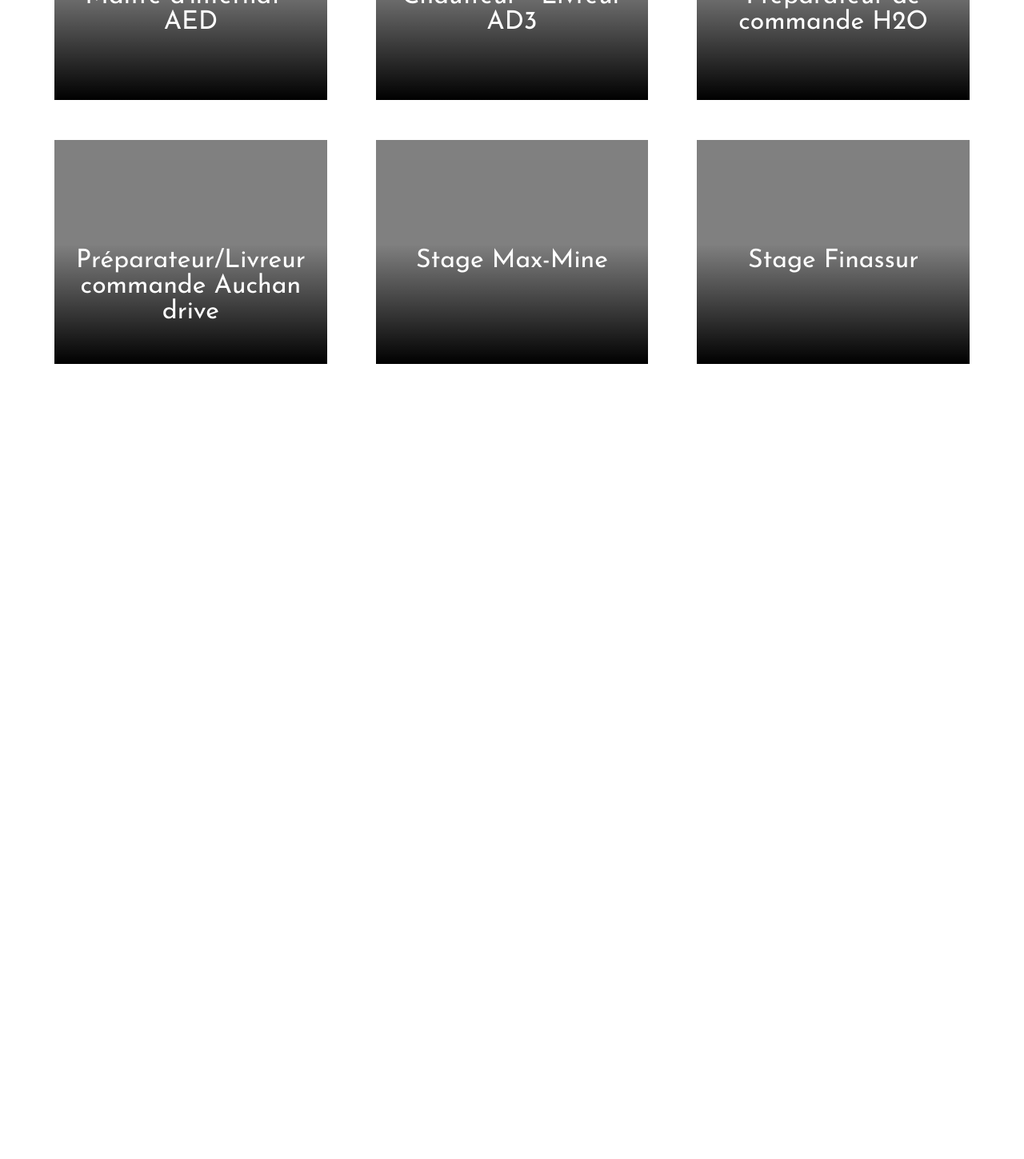
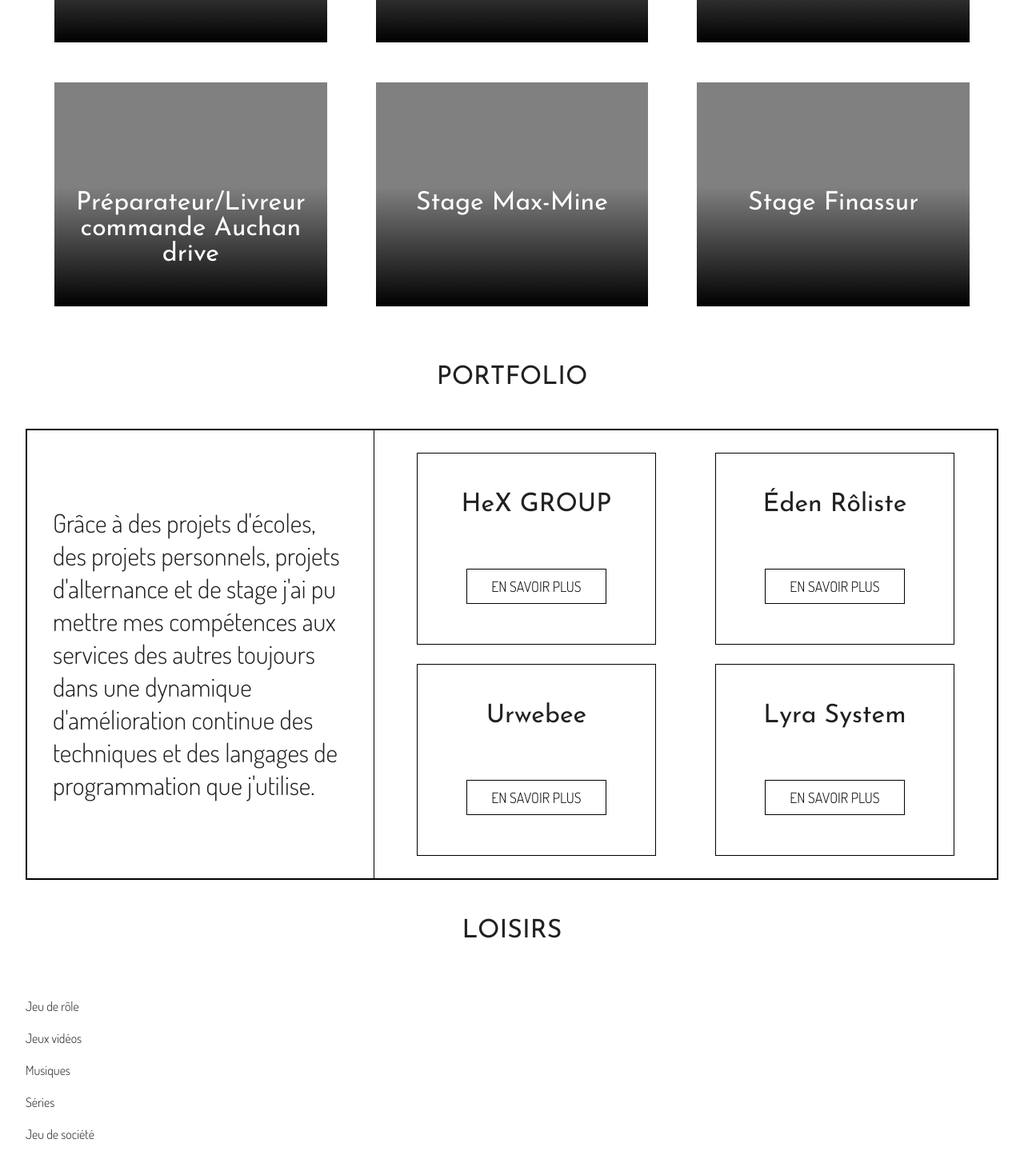
Before and after one commit to Hodash26/react_cv, a React (Create React App) app: page / in a window 1280 px wide. Shown: the part 2019-3468 px from the top of the page at 80% size. Before the commit the page ends 2515 px from the top, so only its background shows below. Built offline with nearby package versions, Linux system fonts and the light colour scheme.

Commit message:
add styles home and save before install font awesome

```diff
--- a/public/index.html
+++ b/public/index.html
@@ -1,5 +1,5 @@
 <!DOCTYPE html>
-<html lang="en">
+<html lang="fr">
   <head>
     <meta charset="utf-8" />
     <meta name="viewport" content="width=device-width, initial-scale=1" />
@@ -11,8 +11,11 @@
     <link rel="shortcut icon" href="./media/laptop.svg">
     <title>Florent Bailly - CV</title>
     <link rel="stylesheet" href="https://use.fontawesome.com/releases/v5.8.2/css/all.css">
+
   </head>
   <body>
     <div id="root"></div>
+
+
   </body>
 </html>
--- a/src/components/Navigation.js
+++ b/src/components/Navigation.js
@@ -12,7 +12,7 @@ const Navigation = () => {
                     <NavLink to="/a-propos">
                         <span>À propos</span>
                     </NavLink>
-                    <NavLink to="portfolio">
+                    <NavLink to="/portfolio">
                         <span>Portfolio</span>
                     </NavLink>
                     <NavLink to="/contact">
--- a/src/pages/Home.js
+++ b/src/pages/Home.js
@@ -1,5 +1,7 @@
 import React from 'react';
 import Navigation from '../components/Navigation';
+import { NavLink } from 'react-router-dom';
+
 
 const Home = () => {
     return (
@@ -52,7 +54,7 @@ const Home = () => {
             </div>
         </div>
 
-        <h2>PROFESSIONNEL</h2>
+        <h2 className='professional'>PROFESSIONNEL</h2>
         <h4>(En lien avec le développement)</h4>
 
         {/* HOVER CARD */}
@@ -60,7 +62,7 @@ const Home = () => {
         <div className='container-card'>
             <div className='card'>
                 <div className='con-text'>
-                    <h2 className='name-card'>Alternance HeX</h2>
+                    <h3 className='name-card'>Alternance HeX</h3>
                     <p className='date'>janvier 2020 ~ août 2020</p>
                     <p>- Developpement Wordpress</p>
                     <p>- Construction E-mailing</p>
@@ -71,7 +73,7 @@ const Home = () => {
 
             <div className='card'>
                 <div className='con-text'>
-                    <h2 className='name-card'>Stage Atos</h2>
+                    <h3 className='name-card'>Stage Atos</h3>
                     <p className='date'>novembre 2019 ~ avril 2020</p>
                     <p>- Apprentissage d'Angular</p>
                     <p>- Travail en équipe</p>
@@ -84,7 +86,7 @@ const Home = () => {
         <div className='container-card'>
             <div className='card'>
                 <div className='con-text'>
-                    <h2 className='name-card'>Maître d'internat - AED</h2>
+                    <h3 className='name-card'>Maître d'internat - AED</h3>
                     <p className='date'>septembre 2021 ~ août 2022</p>
                     <p>- Communication formelle & informelle</p>
                     <p>- Gestion des crises & méthodologies</p>
@@ -94,7 +96,7 @@ const Home = () => {
 
             <div className='card'>
                 <div className='con-text ad3'>
-                    <h2 className='name-card'>Chauffeur - Livreur AD3 </h2>
+                    <h3 className='name-card'>Chauffeur - Livreur AD3 </h3>
                     <p className='date-small'>août 2020</p>
                     <p className='date-small'>octobre ~ novembre 2018</p>
                     <p className='date-small'>juillet ~ août 2017</p>
@@ -105,7 +107,7 @@ const Home = () => {
 
             <div className='card'>
                 <div className='con-text'>
-                    <h2 className='name-card'>Préparateur de commande H2O</h2>
+                    <h3 className='name-card'>Préparateur de commande H2O</h3>
                     <p className='date'>juillet 2020</p>
                     <p>- Méthodologies</p>
                     <p>- Travail en équipe</p>
@@ -114,7 +116,7 @@ const Home = () => {
 
             <div className='card'>
                 <div className='con-text'>
-                    <h2 className='name-card'>Préparateur/Livreur commande Auchan drive</h2>
+                    <h3 className='name-card'>Préparateur/Livreur commande Auchan drive</h3>
                     <p className='date'>decembre 2018 ~ fevrier 2019</p>
                     <p>- Méthodologies</p>
                     <p>- Travail en équipe</p>
@@ -123,7 +125,7 @@ const Home = () => {
 
             <div className='card'>
                 <div className='con-text'>
-                    <h2 className='name-card'>Stage Max-Mine</h2>
+                    <h3 className='name-card'>Stage Max-Mine</h3>
                     <p className='date'>mars ~ mai 2018</p>
                     <p>- Méthodologies</p>
                     <p>- Contact clients/fournisseurs</p>
@@ -141,6 +143,73 @@ const Home = () => {
             </div>
         </div>
 
+        <h2>PORTFOLIO</h2>
+
+        <div className='container-portfolio'>
+            <div className='text-left'>
+                <p>Grâce à des projets d'écoles, des projets personnels, projets d'alternance et de stage j'ai pu
+                    mettre mes compétences aux services des autres toujours dans une dynamique d'amélioration continue des
+                    techniques et des langages de programmation que j'utilise.
+                </p>
+            </div>
+
+            <div className='card-portfolio'>
+                <div className='square-portfolio'>
+                    <p className='text-square-portfolio'>HeX GROUP</p>
+                    <NavLink className='btn-portfolio' to="/hex/details">
+                        <button>EN SAVOIR PLUS</button>
+                    </NavLink>
+                </div>
+                <div className='square-portfolio'>
+                    <p className='text-square-portfolio'>Éden Rôliste</p>
+                    <NavLink className='btn-portfolio' to="/eden-roliste/details">
+                        <button>EN SAVOIR PLUS</button>
+                    </NavLink>
+                </div>
+                <div className='square-portfolio'>
+                    <p className='text-square-portfolio'>Urwebee</p>
+                    <NavLink className='btn-portfolio' to="/urwebee/details">
+                        <button>EN SAVOIR PLUS</button>
+                    </NavLink>
+                </div>
+                <div className='square-portfolio'>
+                    <p className='text-square-portfolio'>Lyra System</p>
+                    <NavLink className='btn-portfolio' to="/lyra-system/details">
+                        <button>EN SAVOIR PLUS</button>
+                    </NavLink>
+                </div>
+            </div>
+        </div>
+
+        <h2>LOISIRS</h2>
+
+        <div className='container-hobbies'>
+            <div>
+                <img src='' alt=''></img>
+                <p>Jeu de rôle</p>
+            </div>
+            <div>
+                <img src='' alt=''></img>
+                <p>Jeux vidéos</p>
+            </div>
+            <div>
+                <img src='' alt=''></img>
+                <p>Musiques</p>
+            </div>
+            <div>
+                <img src='' alt=''></img>
+                <p>Séries</p>
+            </div>
+            <div>
+                <img src='' alt=''></img>
+                <p>Jeu de société</p>
+            </div>
+            <div>
+                <img src='' alt=''></img>
+                <p>Co-gérant de la Table des Rôlistes</p>
+            </div>
+        </div>
+
         </div>
     );
 };
--- a/src/styles/_settings.scss
+++ b/src/styles/_settings.scss
@@ -11,6 +11,12 @@ $black-layer-blur : backdrop-filter blur(6px);
 @mixin verticalCenter {
     display: flex;
     justify-content: center;
+    align-items: center;
+}
+
+@mixin flexAround {
+    display: flex;
+    justify-content: space-around;
     align-items: center;
 }
 
@@ -38,7 +44,15 @@ h2 {
     font-weight: 400;
     font-size: 32px;
     text-align: center;
-    margin-top: 10vh;
+    margin: 3rem 0 3rem 0;
+}
+
+h3 {
+    font-family: $title-font;
+    font-weight: 400;
+    font-size: 32px;
+    text-align: center;
+    margin: 1rem;
 }
 
 h4 {
@@ -52,10 +66,9 @@ a {
 }
 
 button {
-
     text-decoration: none;
     border: 1px solid black;
-    padding: 5px 25px 5px 25px;
+    padding: 10px 30px 10px 30px;
     background-color: transparent;
     font-family: $main-font;
     font-weight: 300;
--- a/src/styles/pages/_home.scss
+++ b/src/styles/pages/_home.scss
@@ -37,7 +37,6 @@
     font-size: 24px;
     height: 15rem;
     width: 15rem;
-    margin-top: 4rem;
     border: 1px solid black;
     filter: drop-shadow(15px black);
 }
@@ -70,6 +69,10 @@
     padding: 15px;
     background-color: white;
     mix-blend-mode: screen;
+}
+
+.professional {
+    margin-bottom: 1vh;
 }
 
 // CARD PRO
@@ -156,3 +159,59 @@
 .text-ad3 {
     margin-top: 20px !important;
 }
+
+.container-portfolio {
+    border: 2px solid black;
+    @include verticalCenter
+}
+
+.text-left {
+    width: 50%;
+    padding: 3rem 2rem;
+    font-size: 32px;
+}
+
+.card-portfolio {
+    height: 70vh;
+    border-left: 1px solid black;
+    padding: 1rem;
+    @include flexAround;
+    flex-wrap: wrap;
+}
+
+.square-portfolio {
+    display: flex;
+    flex-direction: column;
+    border: 1px solid black;
+    width: 40%;
+    height: 30vh;
+    padding: 2rem;
+    text-align: center;
+}
+
+.text-square-portfolio {
+    font-family: $title-font;
+    font-weight: 400;
+    font-size: 32px;
+    text-align: center;
+    margin: 1rem;
+}
+
+.btn-portfolio {
+    padding: 0.5rem;
+    margin-top: 5vh;
+}
+
+.btn-portfolio > button {
+    text-decoration: underline;
+    text-decoration-color: transparent;
+    transition: 0.5s;
+}
+
+.btn-portfolio >button:hover {
+    cursor: pointer;
+    transition: 300ms ease-in-out;
+    text-decoration-color: white;
+    background-color: black;
+    color: $background-color;
+}
```
